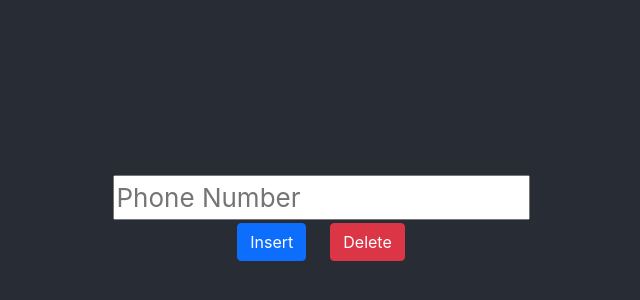
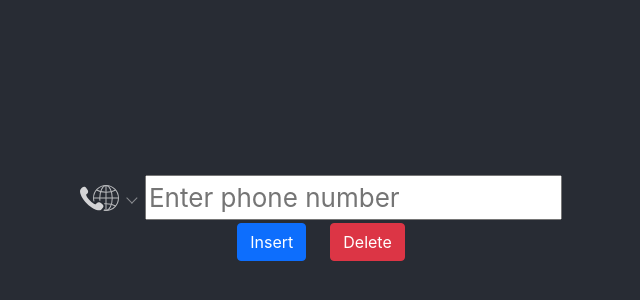
Before and after one commit to blakepotvin/Happyr, a React (Create React App) app in the folder frontend/: page / in a window 1280 px wide. Shown: the part 182-482 px from the top of the page, without its empty margins (319-959 px from the left). Built offline with nearby package versions, Linux system fonts and the light colour scheme.

Commit message:
Update App.js

```diff
--- a/frontend/src/App.js
+++ b/frontend/src/App.js
@@ -2,6 +2,10 @@ import "./App.css";
 import Button from "react-bootstrap/Button";
 import Col from "react-bootstrap/Col";
 import Row from "react-bootstrap/Row";
+import 'react-phone-number-input/style.css'
+import PhoneInput from 'react-phone-number-input'
+import React, { useEffect, useState } from "react";
+
 // const axios = require('axios')
 
 function insertclick(phone_num) {
@@ -17,14 +21,19 @@ function deleteclick(phone_num) {
 function App() {
 
 
-
+  const [phone_value, setValue] = useState()
   return (
     <div className="App">
       <header className="App-header">
-        <input type="phone" id="phone" placeholder="Phone Number" />
+      <PhoneInput id="phone"
+        placeholder="Enter phone number"
+        value={phone_value}
+        onChange={setValue}/>
+        {/* <input type="phone" id="phone" placeholder="Phone Number" /> */}
         <Row>
           <Col>
-            <Button variant="primary" onClick={() => insertclick(document.getElementById("phone").value)}>Insert</Button>
+            <Button variant="primary" onClick={() => insertclick(phone_value)}>Insert</Button>
+            {/* <Button variant="primary" onClick={() => insertclick(document.getElementById("phone").value)}>Insert</Button> */}
           </Col>
           <Col>
             <Button variant="danger" onClick={() => deleteclick(document.getElementById("phone"))}>Delete</Button>
```
